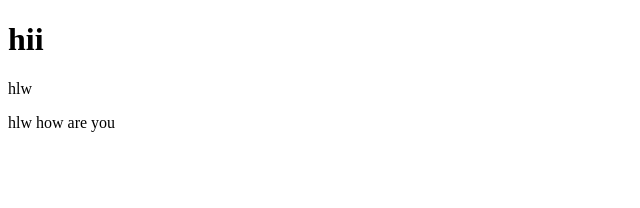
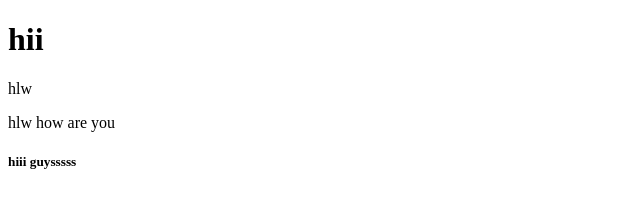
Before and after one commit to riyapatidar999/git-and-github, a plain HTML site: page index.html in a window 1280 px wide. Shown: the full height of the page, 0-640 px from the left. Drawn offline with Linux system fonts and the light colour scheme.

Commit message:
Remove extra line breaks and adjust heading in index.html

```diff
--- a/index.html
+++ b/index.html
@@ -9,7 +9,6 @@
     <h1>hii</h1>
     <p>hlw</p>
     <p> hlw how are you </p>
-
-
+    <h5>hiii guysssss</h5>
 </body>
 </html>
```
